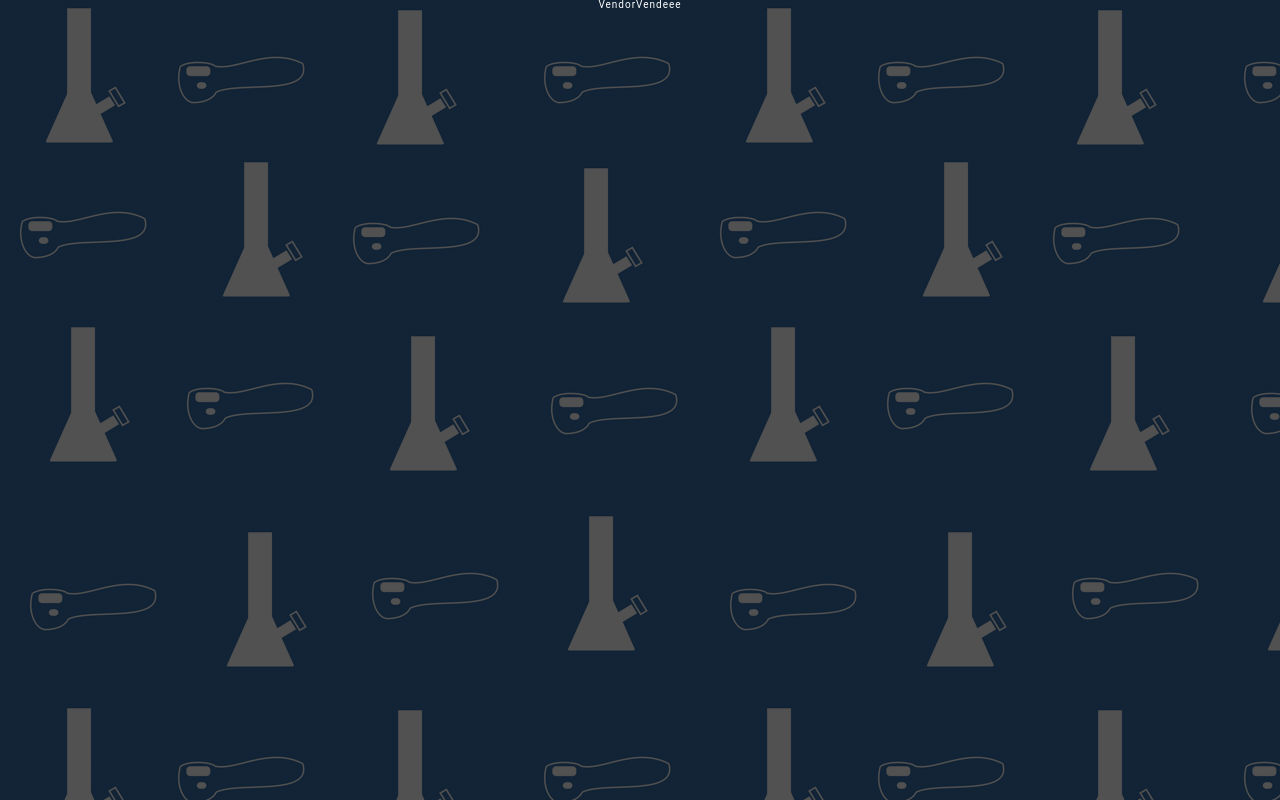
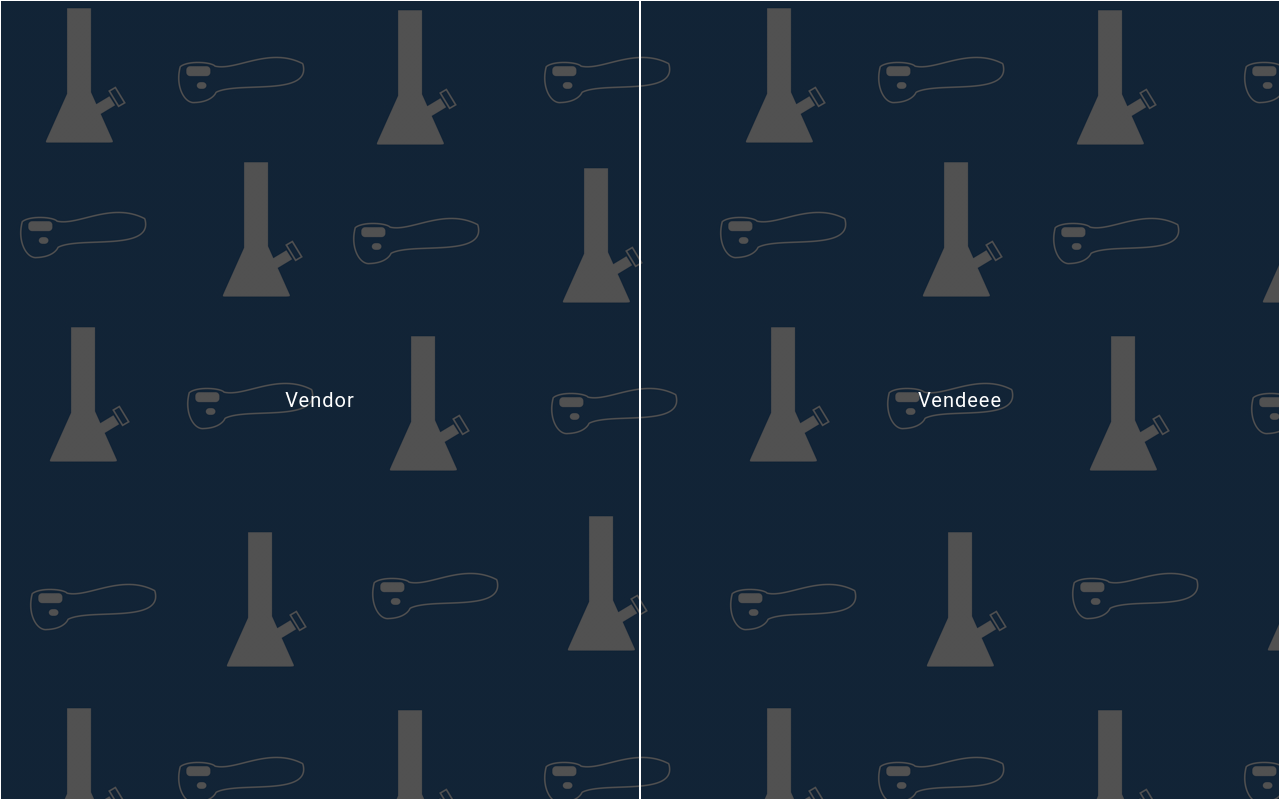
Before and after one commit to tastyhit/front-end, a React (Create React App) app: page /options in a window 1280 px wide. Built offline with nearby package versions, Linux system fonts and the light colour scheme.

Commit message:
looks better now

```diff
--- a/src/App.css
+++ b/src/App.css
@@ -8,8 +8,24 @@
 
 
 
-.name1 {
+.category {
   display:flex;
   flex-direction: row;
+  align-items: center;
   color:white;
+  width:100%;
 }
+
+
+.options{
+  display:flex;
+  width: 50%;
+  margin: 0 auto;
+  align-items: center;
+  justify-content: center;
+  height:100%;
+  font-size: 20px;
+  cursor: pointer;
+  border:1px solid white;
+
+}
--- a/src/components/Category.js
+++ b/src/components/Category.js
@@ -11,11 +11,6 @@ class Category extends Component  {
 
         }
 
-    }
-
-    ageAlert = (e) =>{
-        this.setState({agecheck: true})
-        localStorage.setItem('age', true)
     }
 
     pathClick = (e) =>{
@@ -34,10 +29,8 @@ class Category extends Component  {
     render(){
         return (
             <div className='category'>
-                <div className='name1'>
-                  <div name='something' onClick={this.pathClick}>Vendor</div>
-                  <div name='something1' onClick={this.pathClick}>Vendeee</div>
-                </div>
+                <div className='options' name='something' onClick={this.pathClick}>Vendor</div>
+                <div className='options' name='something1' onClick={this.pathClick}>Vendeee</div>
             </div>
         )
     }
```
